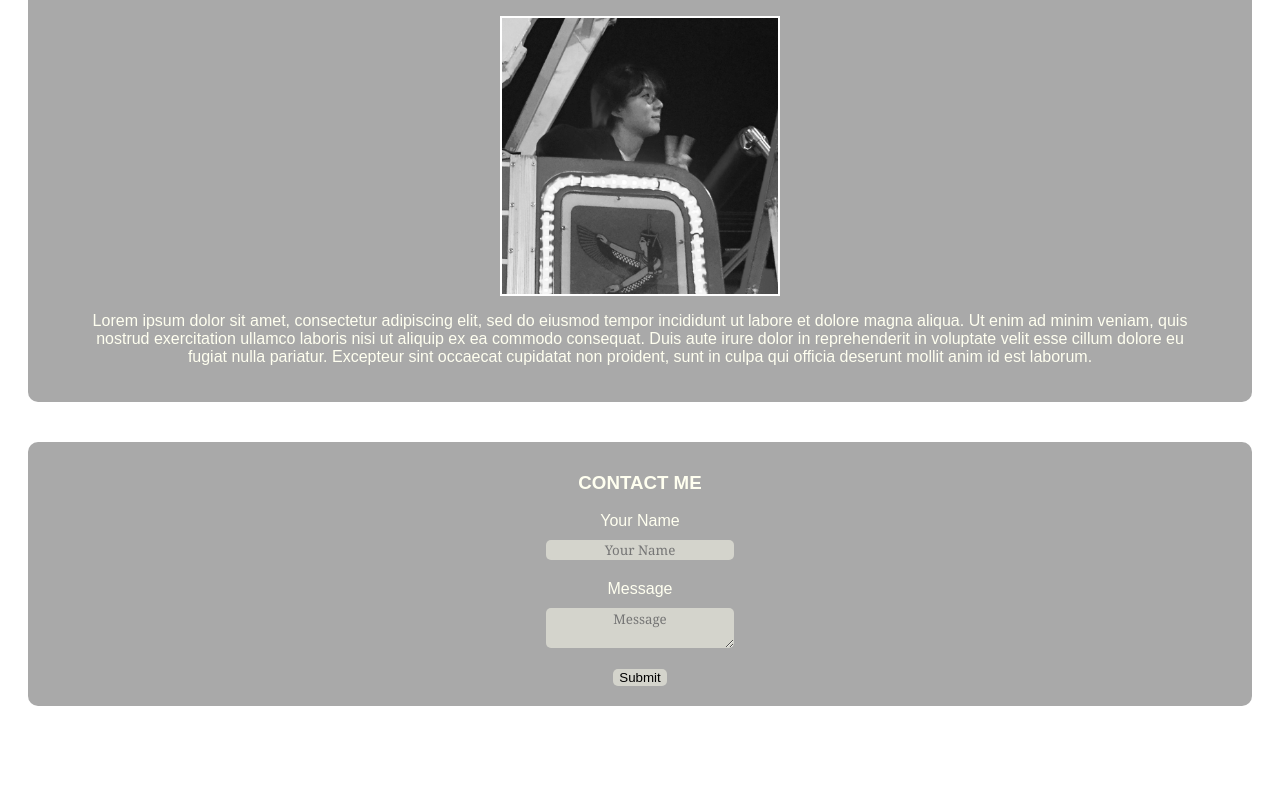
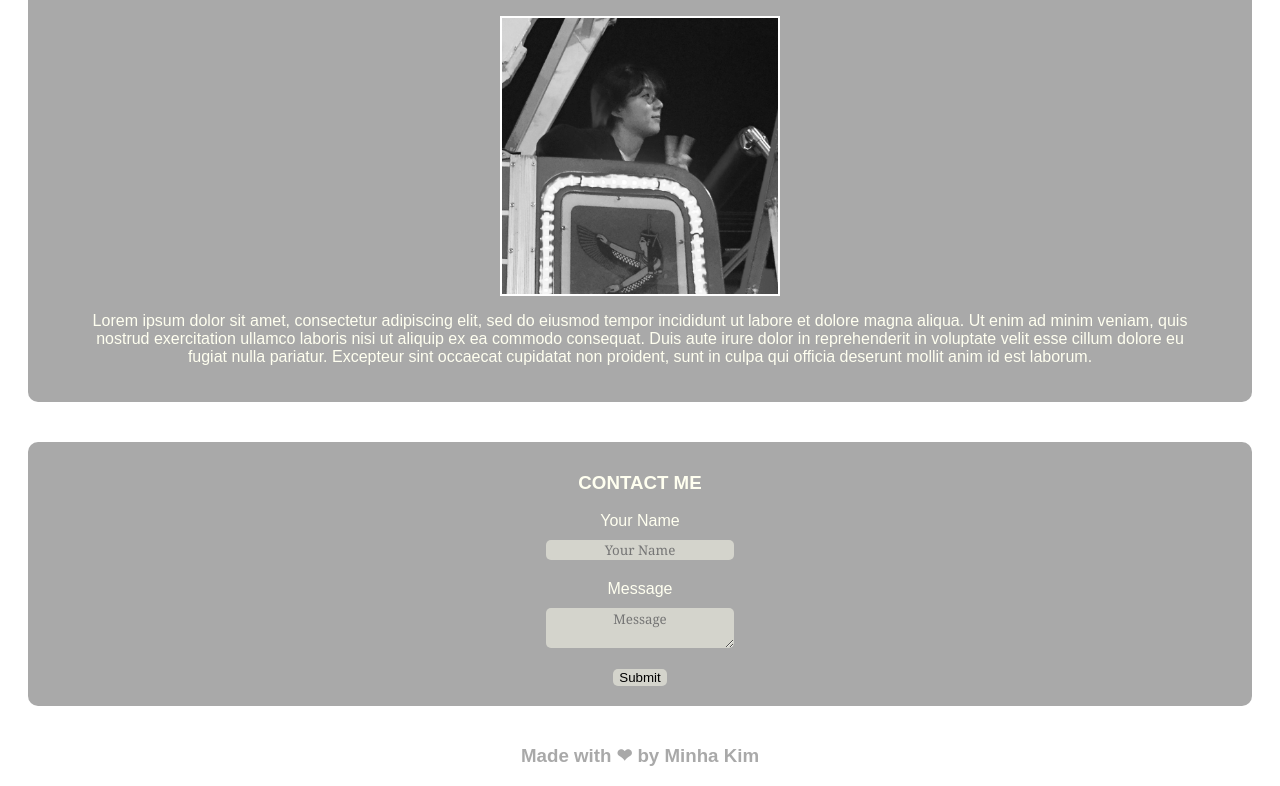
Before and after one commit to minha619/portfolio_website, a plain HTML site: page index.html in a window 1280 px wide. Shown: the part 2778-3564 px from the top of the page. Before the commit the page ends 3512 px from the top, so only its background shows below. Drawn offline with Linux system fonts and the light colour scheme.

Commit message:
footer add

```diff
--- a/assets/style.css
+++ b/assets/style.css
@@ -263,6 +263,12 @@ header nav ul li a:hover{
     color: var(--black);
 }
 
+footer{
+    font-family: Arial, Helvetica, sans-serif;
+    text-align: center;
+    color: var(--darkgray)
+}
+
 @media screen and (max-width: 1024px){
     header{
         width: 100%;
--- a/index.html
+++ b/index.html
@@ -122,7 +122,11 @@
             </div>
         </section>
     </div>
-
+    <footer>
+        <h3>
+            Made with ❤ by Minha Kim
+        </h3>
+    </footer>
 
 </body>
 
```
Also changed, not shown: 1 other file.
